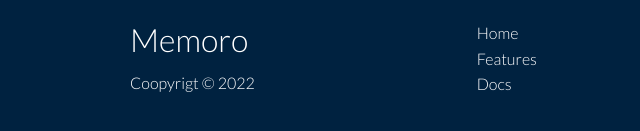
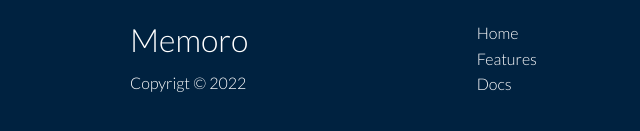
Before and after one commit to CH-Webdev/Memoro, a website: page dist/index.html in a window 1280 px wide. Shown: the part 1820-1951 px from the top of the page, 0-640 px from the left. Drawn offline with Linux system fonts and the light colour scheme.

Commit message:
Update index.html

```diff
--- a/dist/index.html
+++ b/dist/index.html
@@ -157,7 +157,7 @@
             <div class="container grid grid-3">
                 <div>
                     <h1>Memoro</h1>
-                    <p>Coopyrigt &copy; 2022</p>
+                    <p>Copyrigt &copy; 2022</p>
                 </div>
                 <nav>
                     <ul>
```
